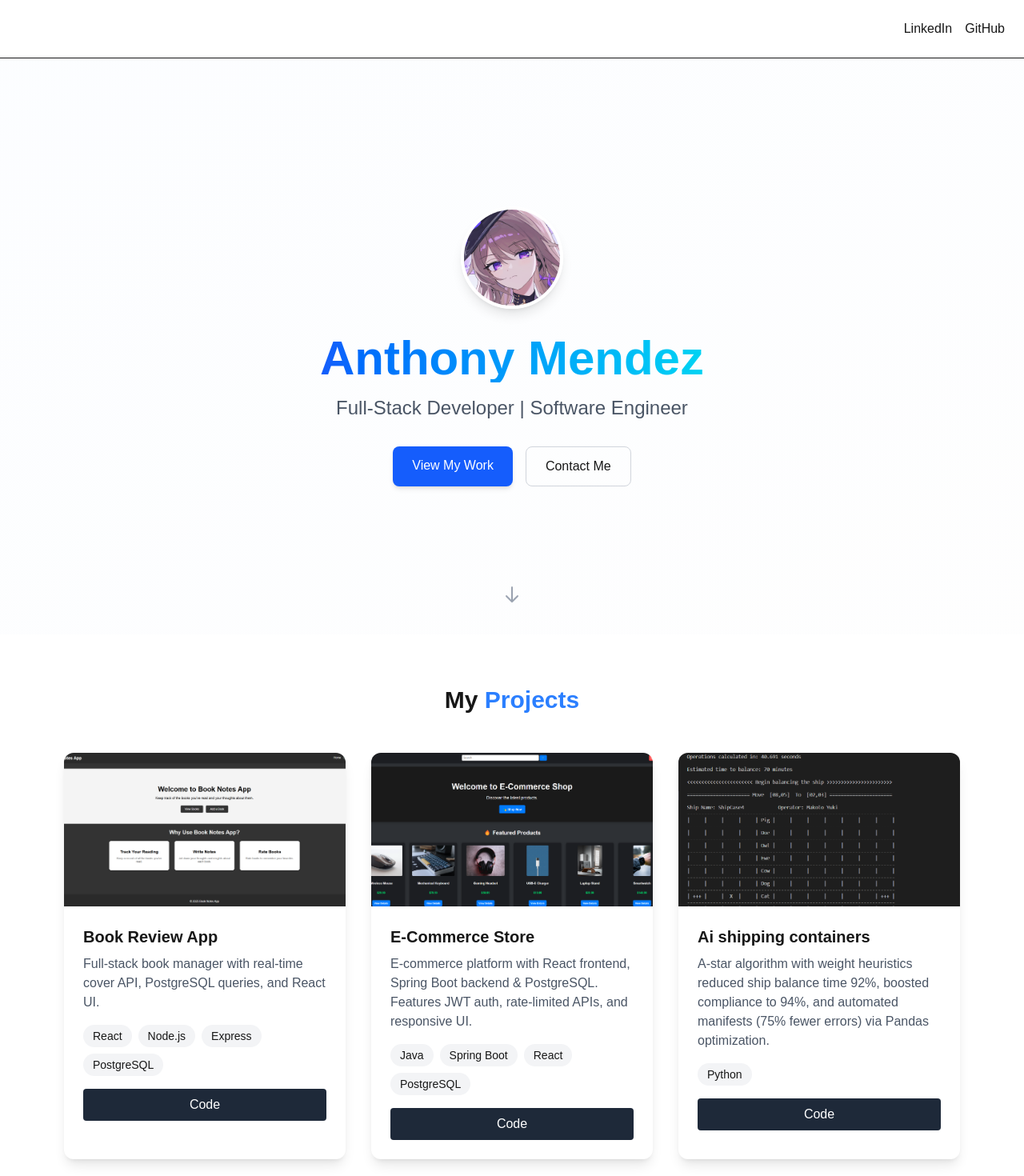
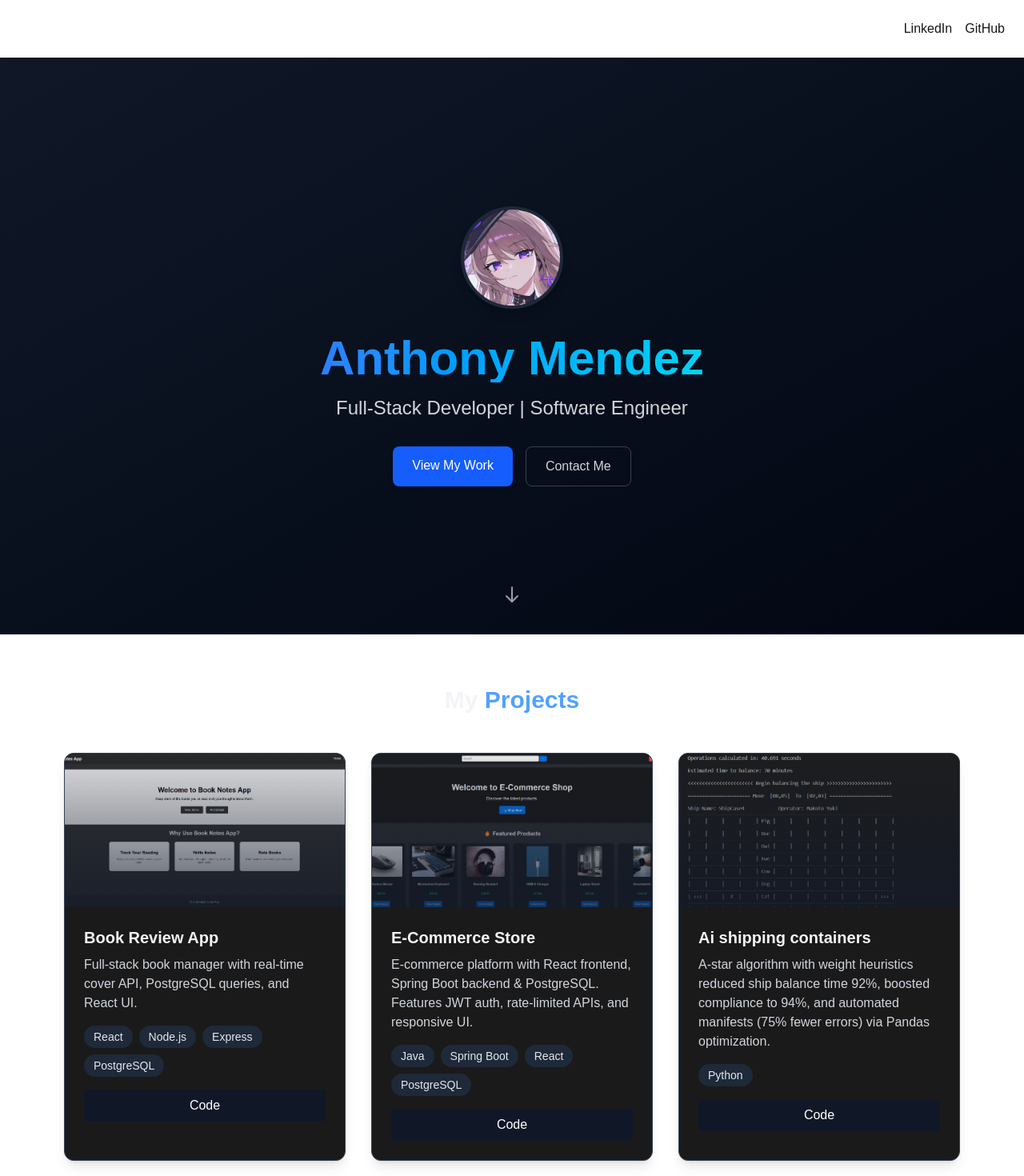
Before and after one commit to Antheagao/portfolio3, a Next.js app: page / in a window 1280 px wide. Shown: the top 1470 px of the page at 80% size. Built offline with nearby package versions, Linux system fonts and the light colour scheme.

Commit message:
updated background colors

```diff
--- a/src/app/components/Projects.tsx
+++ b/src/app/components/Projects.tsx
@@ -30,15 +30,15 @@ const projects = [
 export default function Projects() {
   return (
     <section className="py-16 px-4 max-w-6xl mx-auto" id="projects">
-      <h2 className="text-3xl font-bold text-center mb-12">
-        My <span className="text-blue-500">Projects</span>
+      <h2 className="text-3xl font-bold text-center mb-12 text-gray-100">
+        My <span className="text-blue-400">Projects</span>
       </h2>
 
       <div className="grid grid-cols-1 md:grid-cols-2 lg:grid-cols-3 gap-8">
         {projects.map((project, index) => (
           <div
             key={index}
-            className="bg-white rounded-xl overflow-hidden shadow-lg hover:shadow-xl transition-shadow"
+            className="bg-[#1a1a1a] rounded-xl overflow-hidden shadow-lg hover:shadow-xl transition-shadow border border-gray-700 hover:border-blue-400/30"
           >
             <div className="h-48 relative">
               <Image
@@ -47,19 +47,21 @@ export default function Projects() {
                 fill
                 className="object-cover"
                 sizes="(max-width: 768px) 100vw, (max-width: 1200px) 50vw, 33vw"
-                priority={index < 2} // Prioritize first 2 images
+                priority={index < 2}
               />
+              {/* Image overlay for better text contrast */}
+              <div className="absolute inset-0 bg-gradient-to-t from-gray-900/70 to-gray-900/10" />
             </div>
 
             <div className="p-6">
-              <h3 className="text-xl font-semibold mb-2">{project.title}</h3>
-              <p className="text-gray-600 mb-4">{project.description}</p>
+              <h3 className="text-xl font-semibold mb-2 text-gray-100">{project.title}</h3>
+              <p className="text-gray-300 mb-4">{project.description}</p>
 
               <div className="flex flex-wrap gap-2 mb-4">
                 {project.tech.map((tech) => (
                   <span
                     key={tech}
-                    className="px-3 py-1 bg-gray-100 text-sm rounded-full"
+                    className="px-3 py-1 bg-gray-800 text-gray-200 text-sm rounded-full"
                   >
                     {tech}
                   </span>
@@ -71,11 +73,20 @@ export default function Projects() {
                   href={project.github}
                   target="_blank"
                   rel="noopener noreferrer"
-                  className="flex-1 py-2 px-4 bg-gray-800 text-white text-center rounded hover:bg-gray-700 transition"
+                  className="flex-1 py-2 px-4 bg-gray-900 hover:bg-gray-700 text-white text-center rounded transition"
                 >
                   Code
                 </a>
-
+                {project.demo && (
+                  <a
+                    href={project.demo}
+                    target="_blank"
+                    rel="noopener noreferrer"
+                    className="flex-1 py-2 px-4 border border-gray-600 hover:bg-gray-700/50 text-gray-300 text-center rounded transition"
+                  >
+                    Live Demo
+                  </a>
+                )}
               </div>
             </div>
           </div>
--- a/src/app/page.tsx
+++ b/src/app/page.tsx
@@ -6,15 +6,15 @@ import About from "./components/About";
 export default function Home() {
   return (
     <main className="min-h-screen">
-      {/* Hero Section */}
-      <section className="relative h-[90vh] flex items-center justify-center text-center px-4 overflow-hidden">
-        {/* Optional background (gradient/texture) */}
-        <div className="absolute inset-0 bg-gradient-to-br from-blue-50/20 to-gray-100/10 -z-10" />
+      {/* Hero Section - Dark Gradient */}
+      <section className="relative h-[90vh] flex items-center justify-center text-center px-4 overflow-hidden bg-gradient-to-br from-gray-900 to-gray-950">
+        {/* Optional subtle texture */}
+        <div className="absolute inset-0 bg-[radial-gradient(ellipse_at_center,_var(--tw-gradient-stops))] from-gray-900/50 to-gray-950/90 -z-10" />
 
         {/* Content */}
         <div className="max-w-3xl mx-auto">
           {/* Avatar/Logo */}
-          <div className="mx-auto mb-8 w-32 h-32 rounded-full overflow-hidden border-4 border-white shadow-lg">
+          <div className="mx-auto mb-8 w-32 h-32 rounded-full overflow-hidden border-4 border-gray-800 shadow-lg">
             <Image
               src="/herta-pic.png"
               alt="Anthony Mendez"
@@ -26,12 +26,12 @@ export default function Home() {
           </div>
 
           {/* Headline */}
-          <h1 className="text-5xl md:text-6xl font-bold bg-clip-text text-transparent bg-gradient-to-r from-blue-600 to-cyan-400 mb-4">
+          <h1 className="text-5xl md:text-6xl font-bold bg-clip-text text-transparent bg-gradient-to-r from-blue-500 to-cyan-400 mb-4">
             Anthony Mendez
           </h1>
 
           {/* Subtitle */}
-          <p className="text-xl md:text-2xl text-gray-600 mb-8">
+          <p className="text-xl md:text-2xl text-gray-300 mb-8">
             Full-Stack Developer | Software Engineer
           </p>
 
@@ -39,19 +39,18 @@ export default function Home() {
           <div className="flex gap-4 justify-center">
             <a
               href="#projects"
-              className="px-6 py-3 bg-blue-600 text-white rounded-lg hover:bg-blue-700 transition-colors shadow-md"
+              className="px-6 py-3 bg-blue-600 hover:bg-blue-700 text-white rounded-lg transition-colors shadow-md"
             >
               View My Work
             </a>
             <a
               href="mailto:anthonymendez.dev@gmail.com"
-              className="px-6 py-3 border border-gray-300 rounded-lg hover:bg-gray-50 transition-colors"
+              className="px-6 py-3 border border-gray-700 hover:bg-gray-800/50 text-gray-300 rounded-lg transition-colors"
             >
               Contact Me
             </a>
           </div>
         </div>
-
 
         {/* Scroll Down Arrow */}
         <a
@@ -60,7 +59,7 @@ export default function Home() {
           aria-label="Scroll to projects"
         >
           <svg
-            className="w-6 h-6 text-gray-400 hover:text-blue-500 transition-colors"
+            className="w-6 h-6 text-gray-400 hover:text-blue-400 transition-colors"
             fill="none"
             stroke="currentColor"
             viewBox="0 0 24 24"
@@ -75,17 +74,10 @@ export default function Home() {
         </a>
       </section>
 
-
-      {/* Projects Section */}
-      <Projects/>
-
-
-      {/* Skills Section */}
+      {/* Rest of your sections... */}
+      <Projects />
       <Skills />
-
-      {/* About Section */}
       <About />
-
     </main>
   );
 }
```
